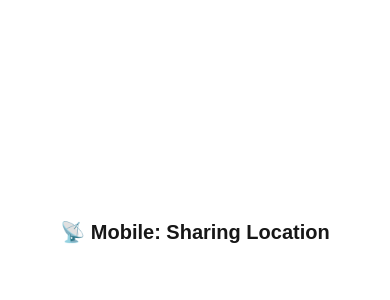
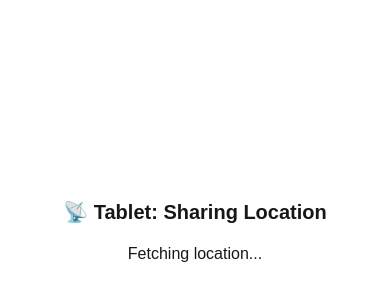
Before and after one commit to tahaamin2013/GPS-tracking, a Next.js app: page /mobile in a window 390 px wide. Shown: the part 190-490 px from the top of the page. Built offline with nearby package versions, Linux system fonts and the light colour scheme; no server answers.

Commit message:
Refactor location fetching and UI updates in MobilePage component

```diff
--- a/src/app/mobile/page.tsx
+++ b/src/app/mobile/page.tsx
@@ -1,29 +1,45 @@
-'use client'
-import { useEffect } from 'react'
+"use client";
+import { useEffect, useState } from "react";
 
 export default function MobilePage() {
+  const [location, setLocation] = useState<{ lat: number; lng: number } | null>(
+    null
+  );
+
   useEffect(() => {
     const sendLocation = () => {
       navigator.geolocation.getCurrentPosition((pos) => {
-        fetch('/api/location', {
-          method: 'POST',
-          headers: { 'Content-Type': 'application/json' },
-          body: JSON.stringify({
-            lat: pos.coords.latitude,
-            lng: pos.coords.longitude,
-          }),
-        })
-      })
-    }
+        const coords = {
+          lat: pos.coords.latitude,
+          lng: pos.coords.longitude,
+        };
+        setLocation(coords); // Update the UI
 
-    sendLocation()
-    const interval = setInterval(sendLocation, 5000) // update every 5 sec
-    return () => clearInterval(interval)
-  }, [])
+        // Send to backend
+        fetch("/api/location", {
+          method: "POST",
+          headers: { "Content-Type": "application/json" },
+          body: JSON.stringify(coords),
+        });
+      });
+    };
+
+    sendLocation();
+    const interval = setInterval(sendLocation, 5000);
+    return () => clearInterval(interval);
+  }, []);
 
   return (
-    <div className="min-h-screen flex flex-col items-center justify-center">
-      <h1 className="text-xl font-bold">📡 Mobile: Sharing Location</h1>
+    <div className="min-h-screen flex flex-col items-center justify-center p-4">
+      <h1 className="text-xl font-bold mb-4">📡 Tablet: Sharing Location</h1>
+      {location ? (
+        <div className="text-center">
+          <p>Latitude: {location.lat}</p>
+          <p>Longitude: {location.lng}</p>
+        </div>
+      ) : (
+        <p>Fetching location...</p>
+      )}
     </div>
-  )
+  );
 }
```
